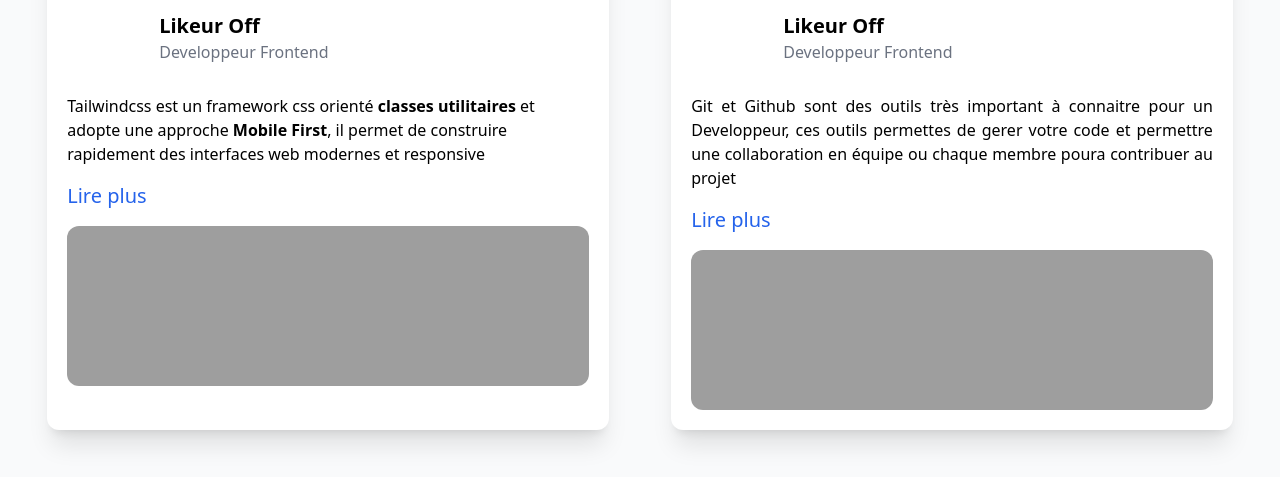
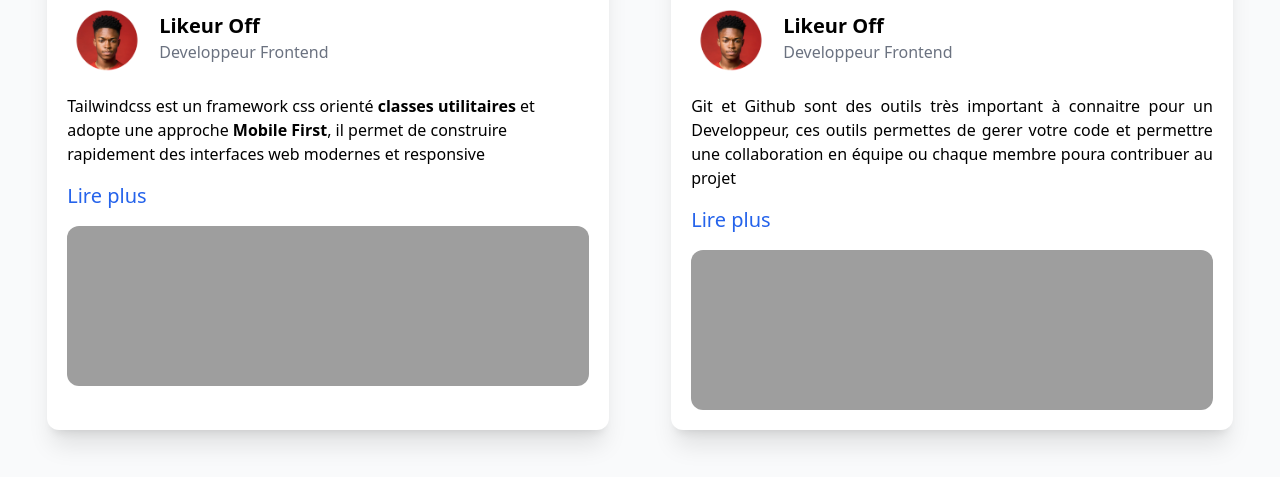
Before and after one commit to Likeur/devcom-template, a website: page page/blog.html in a window 1280 px wide. Shown: the part 623-1100 px from the top of the page. Drawn offline with nearby package versions, Linux system fonts and the light colour scheme; files that its build step writes are made by us from their sources; the site is published under a folder, as on GitHub Pages, so addresses that start at the root find nothing.

Commit message:
Update blog.html

```diff
--- a/page/blog.html
+++ b/page/blog.html
@@ -79,7 +79,7 @@
                             </h1>
 
                             <div class="mt-4 flex items-center">
-                                <div class="flex justify-center items-center h-20 w-20 bg-[url('/img/like-icon.png')] bg-cover rounded-full">
+                                <div class="flex justify-center items-center h-20 w-20 bg-[url('./img/like-icon.png')] bg-cover rounded-full">
 
                                 </div>
                                 <div class="ml-3">
@@ -115,7 +115,7 @@
                                 </h1>
 
                                 <div class="mt-4 flex items-center">
-                                    <div class="flex justify-center items-center h-20 w-20 bg-[url('/img/like-icon.png')] bg-cover rounded-full">
+                                    <div class="flex justify-center items-center h-20 w-20 bg-[url('./img/like-icon.png')] bg-cover rounded-full">
 
                                     </div>
                                     <div class="ml-3">
```
